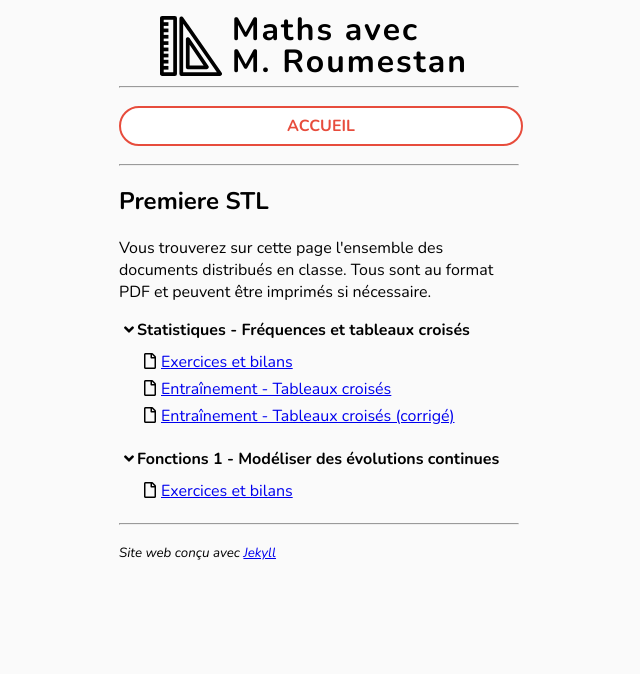
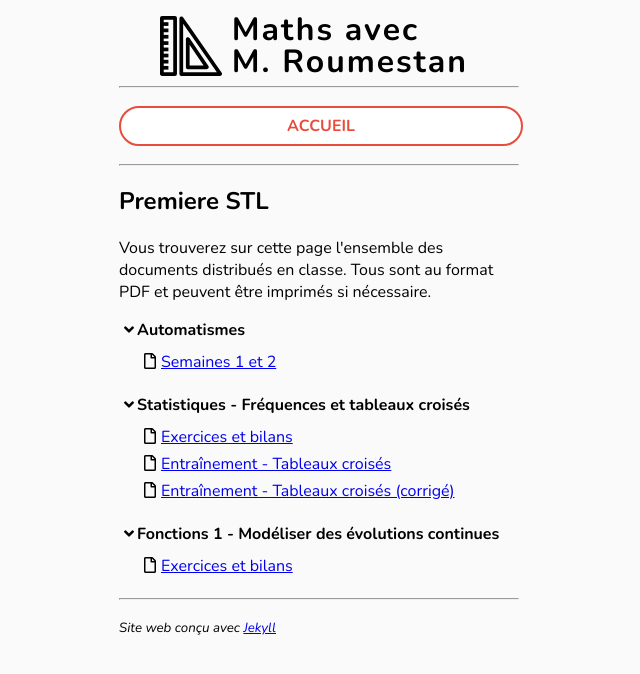
Before and after one commit to roumesta/roumestan.github.io, a Jekyll site: the page built from premiere_stl.html, in a window 1280 px wide. Shown: the top 674 px of the page, without its empty margins (321-961 px from the left). Built offline with Jekyll 4.4.1, drawn with Linux system fonts in a browser that asks for light colours.

Commit message:
auto_1stl

```diff
--- a/_data/1stl_docs.yml
+++ b/_data/1stl_docs.yml
@@ -1,3 +1,7 @@
+- title: Automatismes
+  items:
+    - name: Semaines 1 et 2
+      link: 1STL_automatismes_1.pdf
 - title: Statistiques - Fréquences et tableaux croisés
   items:
     - name: Exercices et bilans
```
Also changed, not shown: _data/1stl_resumes.yml (deleted, +0 -22 lines), 1 other file.
